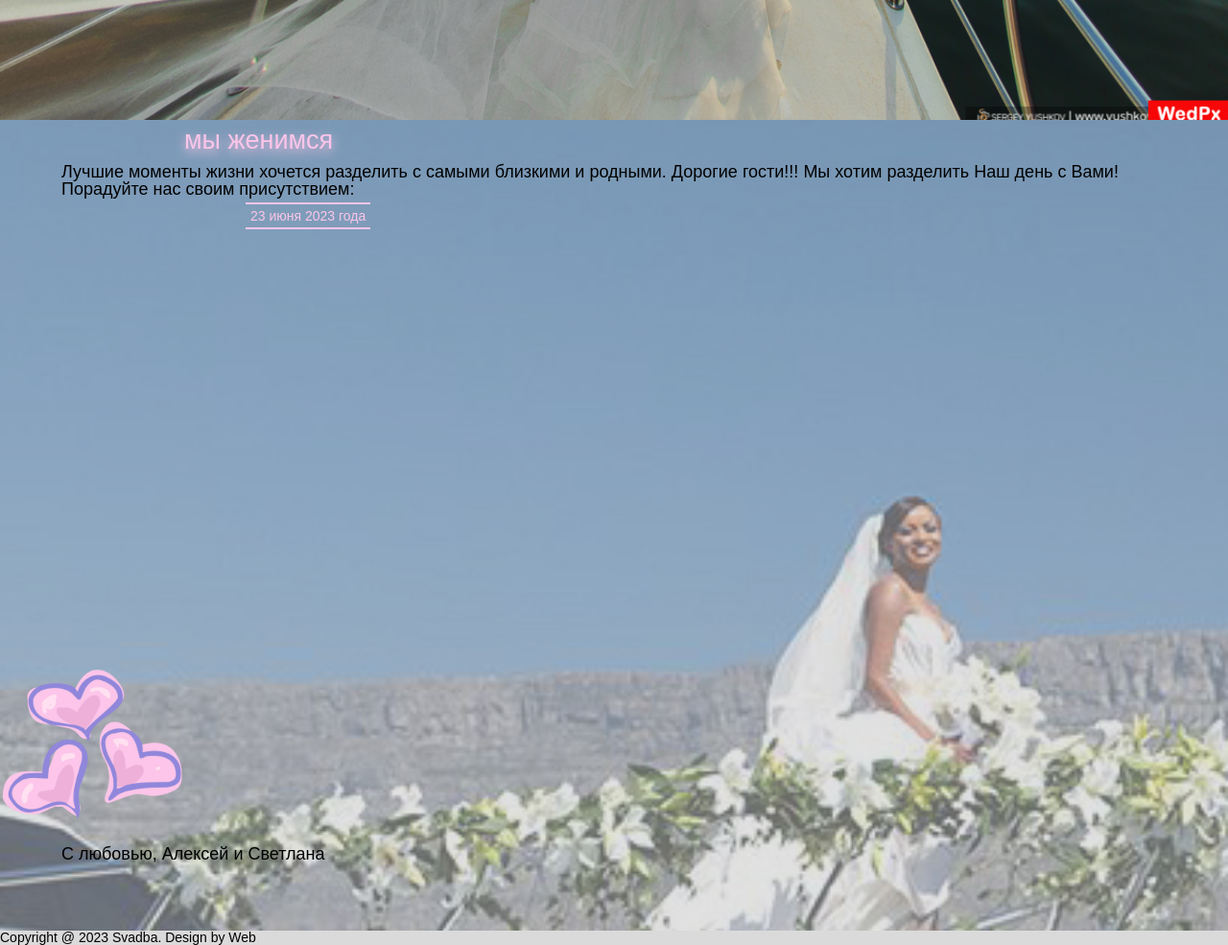
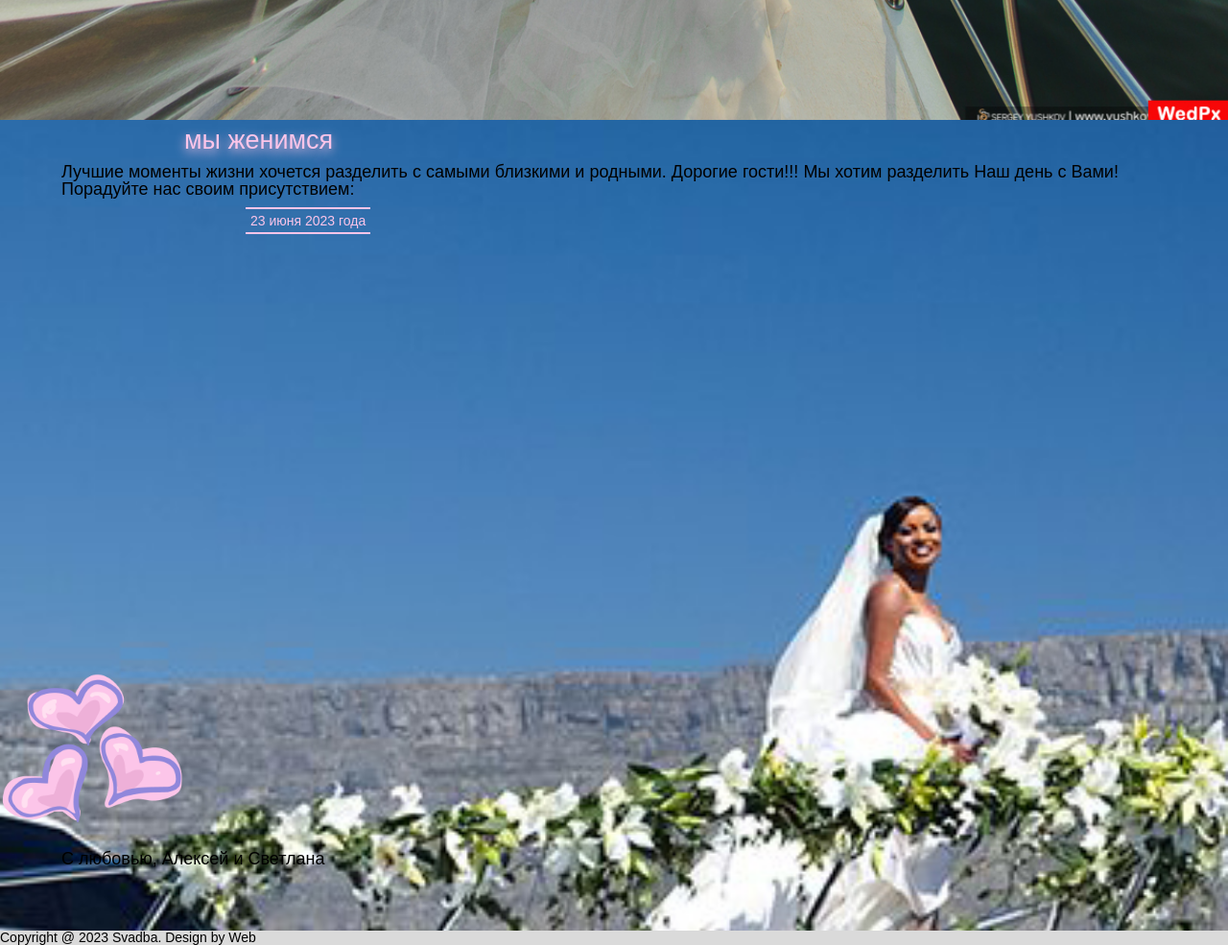
Before and after one commit to burdin777/priglosyahta, a plain HTML site: page src/index.html in a window 1280 px wide. Shown: the part 720-1705 px from the top of the page at 96% size. Drawn offline with nearby package versions, Linux system fonts and the light colour scheme; a script that the page names is missing.

Commit message:
Add files via upload

```diff
--- a/src/css/style.css
+++ b/src/css/style.css
@@ -90,7 +90,7 @@ nav {
     flex-direction: column;
     width: 100%;
     height: 845px;
-    background: url(../img/fonBeliy.jpg) 80% 1%/ 180% no-repeat;
+    background: url(../img/fonBeliy1.jpg) 80% 1%/ 180% no-repeat;
 }
 .info h1 {
     margin-top: 8px;
@@ -111,7 +111,7 @@ nav {
     flex-direction: column;
     flex-wrap: wrap;
     align-content: flex-start;
-    margin-top: 5px;
+    margin-top: 10px;
     margin-left: 20%;
 }
 .info img {
```
Also changed, not shown: src/img/fonBeliy1.jpg (added).
